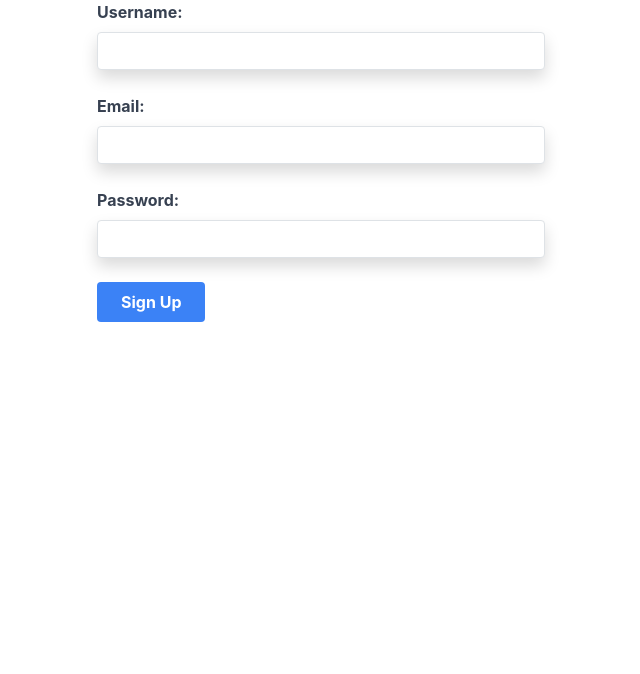
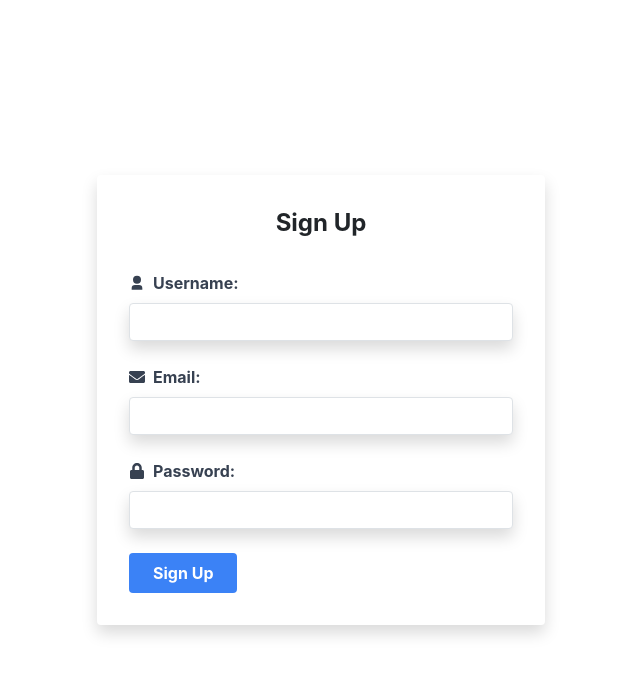
Before and after one commit to ThRedMat/elective-react-projet-final, a React (Create React App) app: page /SignUp in a window 1280 px wide. Shown: the top 674 px of the page, without its empty margins (319-959 px from the left). Built offline with nearby package versions, Linux system fonts and the light colour scheme.

Commit message:
✅ Done css login et singup et firebase singup
Partie terminée

```diff
--- a/src/pages/Login.jsx
+++ b/src/pages/Login.jsx
@@ -4,39 +4,32 @@ import { createUserWithEmailAndPassword } from 'firebase/auth';
 import { auth } from '../firebase';
 import './SignUp.jsx';
 
-
-
 const Login = () => {
   const navigate = useNavigate();
-
   const [email, setEmail] = useState('');
   const [password, setPassword] = useState('');
 
   const onSubmit = async (e) => {
     e.preventDefault();
-
     await createUserWithEmailAndPassword(auth, email, password)
       .then((userCredential) => {
-        // Signed in
         const user = userCredential.user;
         console.log(user);
-        navigate('/login');
-        // ...
+        navigate('/');
       })
       .catch((error) => {
         const errorCode = error.code;
         const errorMessage = error.message;
         console.log(errorCode, errorMessage);
-        // ..
       });
   };
 
   return (
-    <div className="flex items-center justify-center min-h-screen bg-gray-50 py-12 px-4 sm:px-6 lg:px-8">
+    <div className="min-h-screen flex items-center justify-center bg-gray-50 py-12 px-4 sm:px-6 lg:px-8">
       <div className="max-w-md w-full space-y-8">
         <div>
           <h2 className="mt-6 text-center text-3xl font-extrabold text-gray-900">
-            Connectez vous
+            Connectez-vous
           </h2>
         </div>
         <form className="mt-8 space-y-6" onSubmit={onSubmit}>
@@ -55,7 +48,7 @@ const Login = () => {
                 value={email}
                 onChange={(e) => setEmail(e.target.value)}
                 className="appearance-none rounded-none relative block w-full px-3 py-2 border border-gray-300 placeholder-gray-500 text-gray-900 rounded-t-md focus:outline-none focus:ring-indigo-500 focus:border-indigo-500 focus:z-10 sm:text-sm"
-                placeholder="Email address"
+                placeholder="Adresse e-mail"
               />
             </div>
             <div>
@@ -71,11 +64,10 @@ const Login = () => {
                 value={password}
                 onChange={(e) => setPassword(e.target.value)}
                 className="appearance-none rounded-none relative block w-full px-3 py-2 border border-gray-300 placeholder-gray-500 text-gray-900 rounded-b-md focus:outline-none focus:ring-indigo-500 focus:border-indigo-500 focus:z-10 sm:text-sm"
-                placeholder="Password"
+                placeholder="Mot de passe"
               />
             </div>
           </div>
-
           <div className="flex items-center justify-between">
             <div className="flex items-center">
               <input
@@ -91,7 +83,6 @@ const Login = () => {
                 Se souvenir de moi
               </label>
             </div>
-
             <div className="text-sm">
               <NavLink
                 to="/forgot-password"
@@ -101,7 +92,6 @@ const Login = () => {
               </NavLink>
             </div>
           </div>
-
           <div>
             <button
               type="submit"
@@ -117,25 +107,32 @@ const Login = () => {
                 >
                   <path
                     fillRule="evenodd"
-                    d="M3 5a1 1 0 011-1h12a1 1 0 110 2H4a1 1 0 01-1-1zm0 6a1 1 0 011-1h12a1 1 0 110 2H4a1 1 0 01-1-1zm0 6a1 1 0 011-1h7a1 1 0 110 2H4a1 1 0 01-1-1z"
+                    d="M3 6a3 3 0 013-3h4a3 3 0 013 3v8a3 3 0 01-3 3H6a3 3 0 01-3-3V6zm3-1a1 1 0 00-1 1v8a1 1 0 001 1h4a1 1 0 001-1V6a1 1 0 00-1-1H6z"
+                    clipRule="evenodd"
+                  />
+                  <path
+                    fillRule="evenodd"
+                    d="M8 3a1 1 0 011-1h2a1 1 0 011 1v2a1 1 0 11-2 0V4H9v1a1 1 0 01-2 0V3z"
                     clipRule="evenodd"
                   />
                 </svg>
               </span>
-              <Link to="/">Se connecter </Link>
+              Se connecter
             </button>
           </div>
-          <div>
-
-            <Link to="/SignUp" className="text-white">
-              <button className="group relative w-full flex justify-center py-2 px-4 border border-transparent text-sm font-medium rounded-md text-white bg-indigo-600 hover:bg-indigo-700 focus:outline-none focus:ring-2 focus:ring-offset-2 focus:ring-indigo-500">
-
-                S'inscrire
-              </button>
-            </Link>
-
-          </div>
         </form>
+        <div className="text-center">
+          <p className="text-sm text-gray-600">
+            Vous n'avez pas de compte ?
+            <NavLink
+              to="/signup"
+              className="font-medium text-indigo-600 hover:text-indigo-500"
+            >
+              {' '}
+              S'inscrire
+            </NavLink>
+          </p>
+        </div>
       </div>
     </div>
   );
--- a/src/pages/SignUp.jsx
+++ b/src/pages/SignUp.jsx
@@ -1,4 +1,10 @@
 import React, { useState } from 'react';
+import { getAuth, createUserWithEmailAndPassword } from 'firebase/auth';
+import { getDatabase, ref, push, set } from 'firebase/database';
+import { auth } from '../firebase';
+
+import { FaEnvelope, FaLock } from 'react-icons/fa';
+import { RiUser3Fill } from 'react-icons/ri';
 
 function SignUpForm() {
   const [username, setUsername] = useState('');
@@ -7,54 +13,92 @@ function SignUpForm() {
 
   function handleSubmit(event) {
     event.preventDefault();
-        // handle form submission here
+
+    // create user with email and password
+    const auth = getAuth();
+    createUserWithEmailAndPassword(auth, email, password)
+      .then((userCredential) => {
+        // Signed up
+        const user = userCredential.user;
+
+        // save user data to Firebase Realtime Database
+        const db = getDatabase();
+        const usersRef = ref(db, 'users');
+        const newUserRef = push(usersRef);
+        set(newUserRef, {
+          username: username,
+          email: email,
+          uid: user.uid
+        });
+      })
+      .catch((error) => {
+        // Handle Errors here.
+        const errorCode = error.code;
+        const errorMessage = error.message;
+        console.log(errorCode, errorMessage);
+      });
   }
 
   return (
-        <form onSubmit={handleSubmit} className="max-w-md mx-auto">
+    <div
+      className="h-screen flex items-center justify-center"
+    >
+      <div className="bg-white rounded shadow p-8 max-w-md w-full">
+        <h1 className="text-2xl font-bold mb-8 text-center">Sign Up</h1>
+        <form onSubmit={handleSubmit}>
           <div className="mb-4">
             <label htmlFor="username" className="block text-gray-700 font-bold mb-2">
-                    Username:
+              <span className="flex items-center">
+                <RiUser3Fill className="mr-2" /> Username:
+              </span>
             </label>
             <input
               id="username"
               type="text"
               value={username}
-                    onChange={e => setUsername(e.target.value)}
+              onChange={(e) => setUsername(e.target.value)}
               className="shadow appearance-none border rounded w-full py-2 px-3 text-gray-700 leading-tight focus:outline-none focus:shadow-outline"
             />
           </div>
           <div className="mb-4">
             <label htmlFor="email" className="block text-gray-700 font-bold mb-2">
-                    Email:
+              <span className="flex items-center">
+                <FaEnvelope className="mr-2" /> Email:
+              </span>
             </label>
             <input
               id="email"
               type="email"
               value={email}
-                    onChange={e => setEmail(e.target.value)}
+              onChange={(e) => setEmail(e.target.value)}
               className="shadow appearance-none border rounded w-full py-2 px-3 text-gray-700 leading-tight focus:outline-none focus:shadow-outline"
             />
           </div>
           <div className="mb-6">
             <label htmlFor="password" className="block text-gray-700 font-bold mb-2">
-                    Password:
+              <span className="flex items-center">
+                <FaLock className="mr-2" /> Password:
+              </span>
             </label>
             <input
               id="password"
               type="password"
               value={password}
-                    onChange={e => setPassword(e.target.value)}
+              onChange={(e) => setPassword(e.target.value)}
               className="shadow appearance-none border rounded w-full py-2 px-3 text-gray-700 leading-tight focus:outline-none focus:shadow-outline"
             />
             </div>
+            <div className="flex items-center justify-between">
                 <button
                     type="submit"
                     className="bg-blue-500 hover:bg-blue-700 text-white font-bold py-2 px-4 rounded focus:outline-none focus:shadow-outline"
                 >
                     Sign Up
                 </button>
+            </div>
         </form>
+        </div>
+    </div>
     );
 }
 
```
Lines whose indentation alone changed are shown as unchanged.
